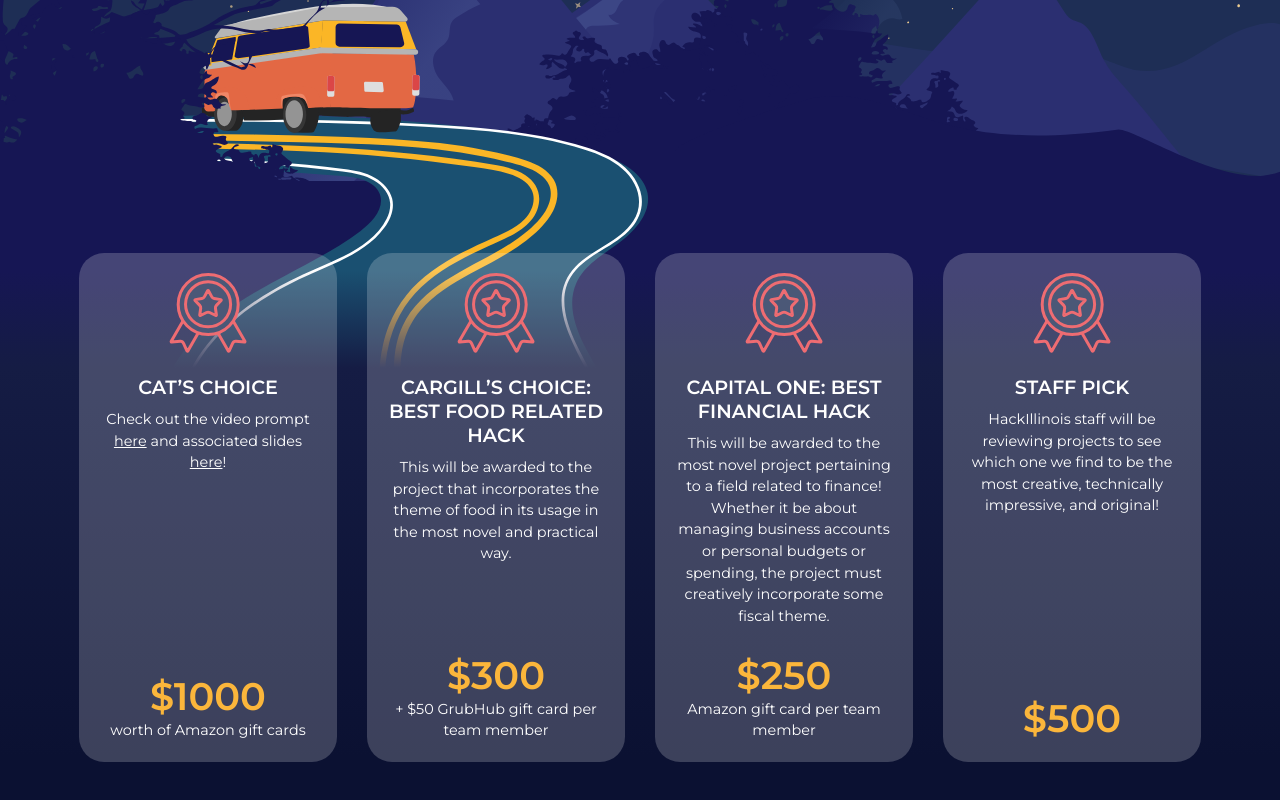
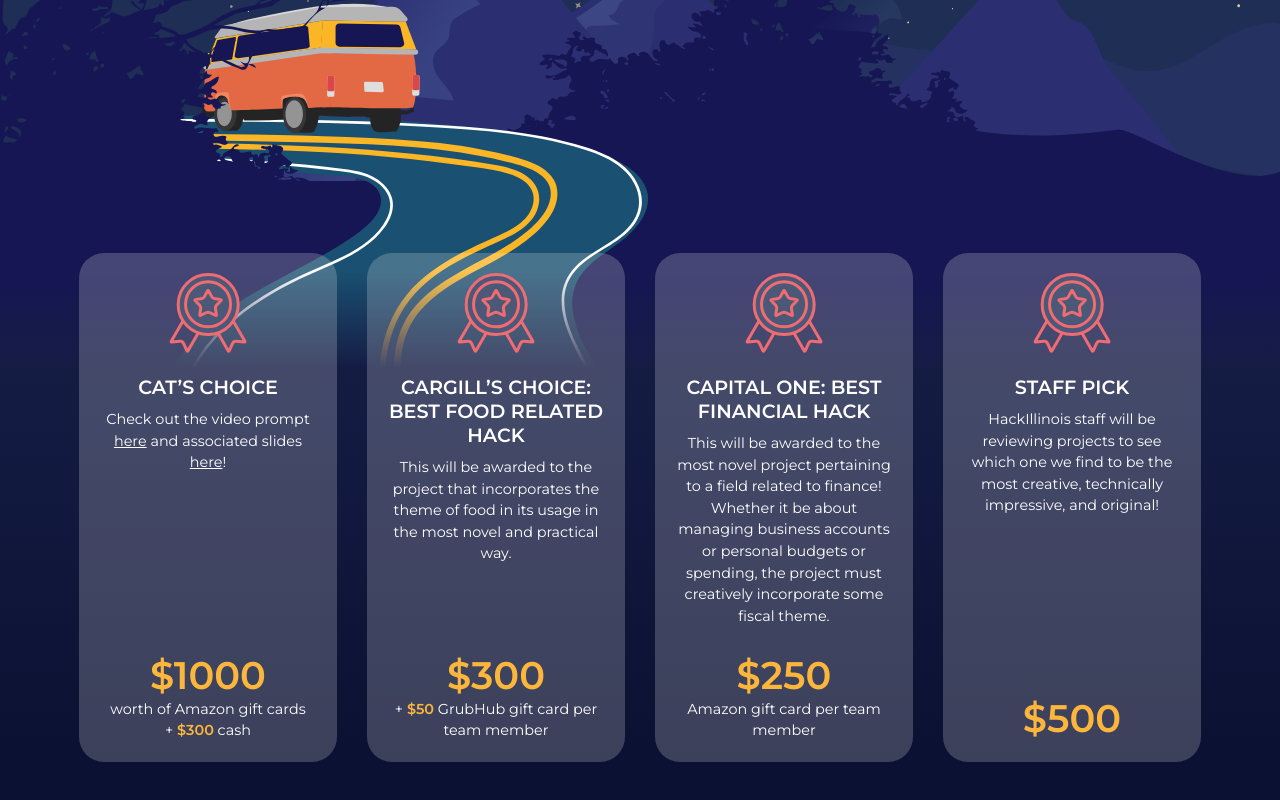
Before and after one commit to nhandler/site, a React (Create React App) app: page /prizes in a window 1280 px wide. Shown: the part 419-1219 px from the top of the page. Built offline with nearby package versions, Linux system fonts and the light colour scheme.

Commit message:
Update prizes

```diff
--- a/src/pages/Prizes/index.tsx
+++ b/src/pages/Prizes/index.tsx
@@ -60,7 +60,7 @@
                 {description && <p className={styles.description} dangerouslySetInnerHTML={{ __html: description }} />}
                 <div className={styles.spacer} />
                 <h4 className={styles.value}>${value}</h4>
-                {valueDetails && <span className={styles.valueDetails}>{valueDetails}</span>}
+                {valueDetails && <span className={styles.valueDetails} dangerouslySetInnerHTML={{ __html: valueDetails }} />}
               </div>
             ))}
           </div>
--- a/src/pages/Prizes/prizes.json
+++ b/src/pages/Prizes/prizes.json
@@ -34,13 +34,13 @@
         "name": "CAT’s Choice",
         "description": "Check out the video prompt <a href=\"https://www.youtube.com/watch?v=OduuktvDM6w\" target=\"_blank\" rel=\"noopener noreferrer\">here</a> and associated slides <a href=\"https://drive.google.com/file/d/1Oyo6jqllSpKuYumRlItJ3dKwJpS2LrC3/view\" target=\"_blank\" rel=\"noopener noreferrer\">here</a>!",
         "value": 1000,
-        "valueDetails": "worth of Amazon gift cards"
+        "valueDetails": "worth of Amazon gift cards\n+ <b>$300</b> cash"
       },
       {
         "name": "Cargill’s Choice: Best Food Related Hack",
         "description": "This will be awarded to the project that incorporates the theme of food in its usage in the most novel and practical way.",
         "value": 300,
-        "valueDetails": "+ $50 GrubHub gift card per team member"
+        "valueDetails": "+ <b>$50</b> GrubHub gift card per team member"
       },
       {
         "name": "Capital One: Best Financial Hack",
--- a/src/pages/Prizes/styles.module.scss
+++ b/src/pages/Prizes/styles.module.scss
@@ -204,6 +204,12 @@
       .valueDetails {
         font-size: 1.125em;
         line-height: 1.5em;
+        white-space: pre-line;
+
+        b {
+          font-weight: 600;
+          color: #FBB63B;
+        }
       }
     }
 
```
